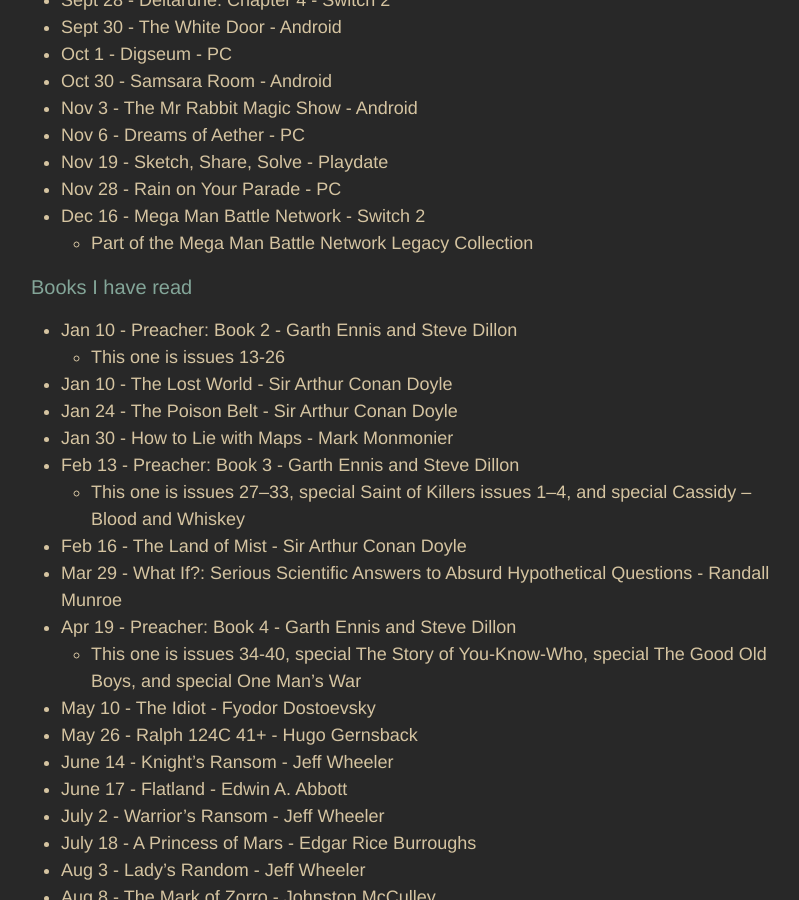
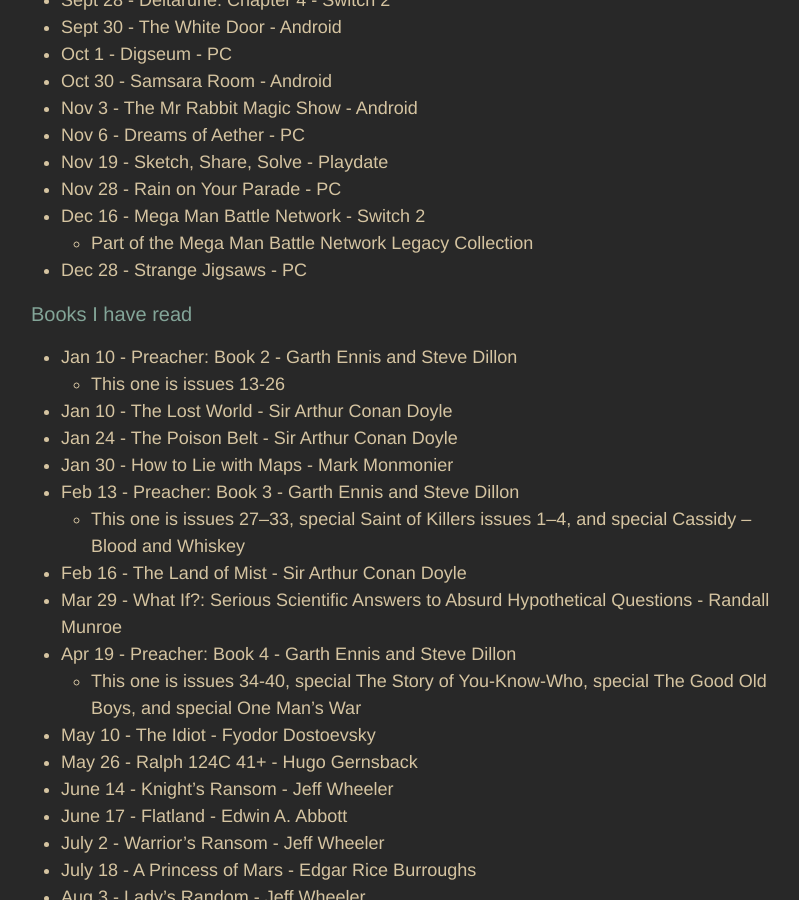
Before and after one commit to adkinsrs/sadkins_site, a Jekyll site: the page built from misc.md, in a window 1280 px wide and 900 px high, scrolled down 1301 px. Shown: the whole window, without its empty margins (239-1038 px from the left). Built offline with Jekyll 4.4.1, drawn with Linux system fonts in a browser that asks for light colours.

Commit message:
beat a game

```diff
--- a/misc.md
+++ b/misc.md
@@ -55,6 +55,7 @@
 * Nov 28 - Rain on Your Parade - PC
 * Dec 16 - Mega Man Battle Network - Switch 2
   * Part of the Mega Man Battle Network Legacy Collection
+* Dec 28 - Strange Jigsaws - PC
 
 ### Books I have read
 
```
